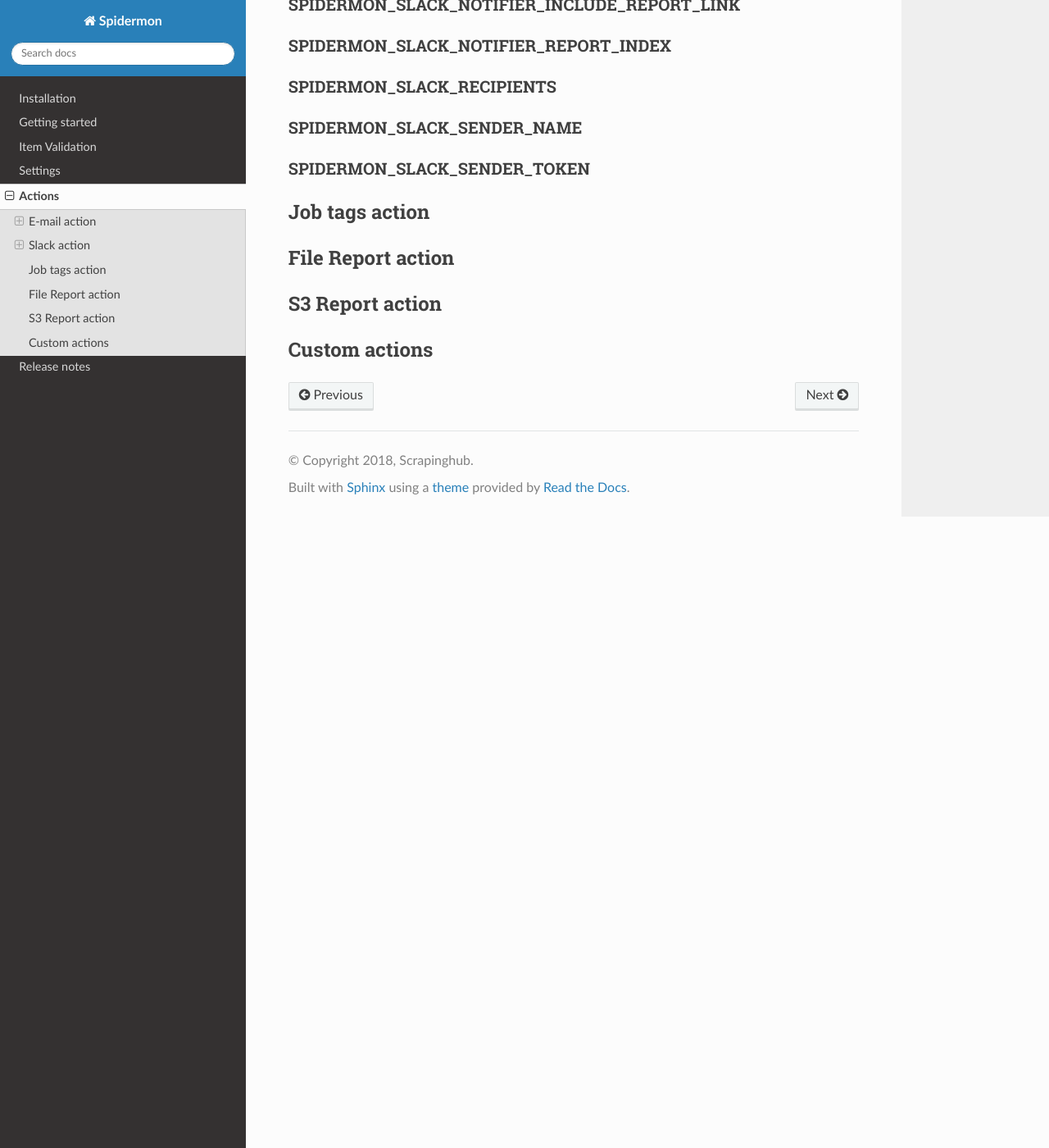
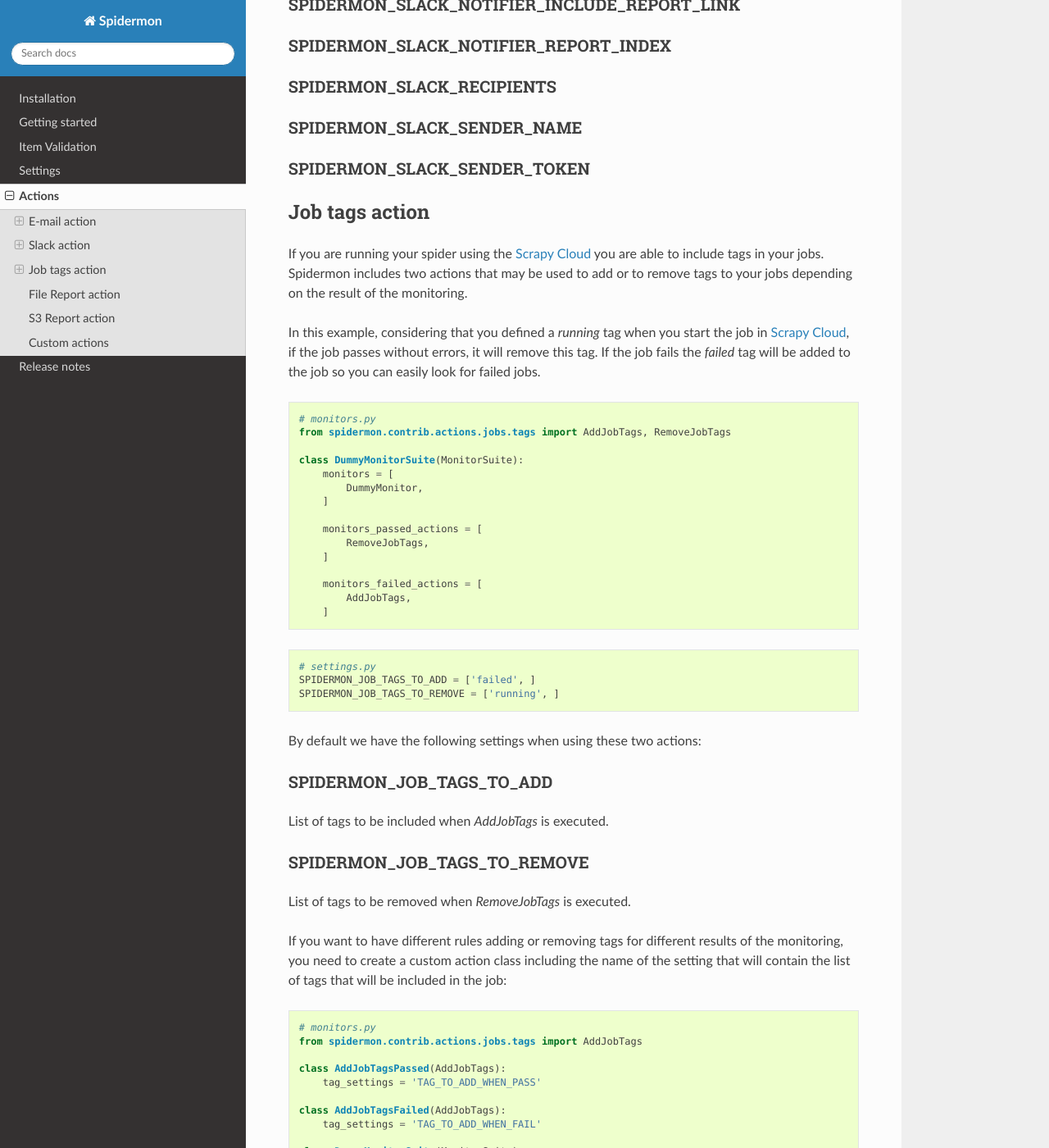
Before and after one commit to scrapinghub/spidermon, a Sphinx documentation site: the page built from docs/source/actions.rst, in a window 1280 px wide and 1400 px high, scrolled down 3144 px. Shown: the whole window at 82% size. Built offline with Sphinx 7.4.7 and the Read the Docs theme 2.0.0, drawn with Linux system fonts in a browser that asks for light colours; some of the changed text lies outside the part shown.

Commit message:
Included job tags action basic documentation

```diff
--- a/docs/source/actions.rst
+++ b/docs/source/actions.rst
@@ -238,6 +238,91 @@ SPIDERMON_SLACK_SENDER_TOKEN
 Job tags action
 ===============
 
+If you are running your spider using the `Scrapy Cloud`_ you are able to include
+tags in your jobs. Spidermon includes two actions that may be used to add or to
+remove tags to your jobs depending on the result of the monitoring.
+
+In this example, considering that you defined a `running` tag when you start the
+job in `Scrapy Cloud`_, if the job passes without errors, it will remove this tag.
+If the job fails the `failed` tag will be added to the job so you can easily look
+for failed jobs.
+
+.. code-block:: python
+
+    # monitors.py
+    from spidermon.contrib.actions.jobs.tags import AddJobTags, RemoveJobTags
+
+    class DummyMonitorSuite(MonitorSuite):
+        monitors = [
+            DummyMonitor,
+        ]
+
+        monitors_passed_actions = [
+            RemoveJobTags,
+        ]
+
+        monitors_failed_actions = [
+            AddJobTags,
+        ]
+
+.. code-block:: python
+
+    # settings.py
+    SPIDERMON_JOB_TAGS_TO_ADD = ['failed', ]
+    SPIDERMON_JOB_TAGS_TO_REMOVE = ['running', ]
+
+By default we have the following settings when using these two actions:
+
+.. _SPIDERMON_JOB_TAGS_TO_ADD
+
+SPIDERMON_JOB_TAGS_TO_ADD
+----------------------
+
+List of tags to be included when `AddJobTags` is executed.
+
+.. _SPIDERMON_JOB_TAGS_TO_REMOVE
+
+SPIDERMON_JOB_TAGS_TO_REMOVE
+----------------------
+
+List of tags to be removed when `RemoveJobTags` is executed.
+
+If you want to have different rules adding or removing tags for different results
+of the monitoring, you need to create a custom action class including the name
+of the setting that will contain the list of tags that will be included in the job:
+
+.. code-block:: python
+
+    # monitors.py
+    from spidermon.contrib.actions.jobs.tags import AddJobTags
+
+    class AddJobTagsPassed(AddJobTags):
+        tag_settings = 'TAG_TO_ADD_WHEN_PASS'
+
+    class AddJobTagsFailed(AddJobTags):
+        tag_settings = 'TAG_TO_ADD_WHEN_FAIL'
+
+    class DummyMonitorSuite(MonitorSuite):
+        monitors = [
+            DummyMonitor,
+        ]
+
+        monitors_passed_actions = [
+            AddJobTagsPassed,
+        ]
+
+        monitors_failed_actions = [
+            AddJobTagsFailed,
+        ]
+
+.. code-block:: python
+
+    # settings.py
+    TAG_TO_ADD_WHEN_PASS = ['passed', ]
+    TAG_TO_ADD_WHEN_FAIL = ['failed', ]
+
+.. _Scrapy Cloud: https://scrapinghub.com/scrapy-cloud
+
 .. _actions-file-report:
 
 File Report action
```
